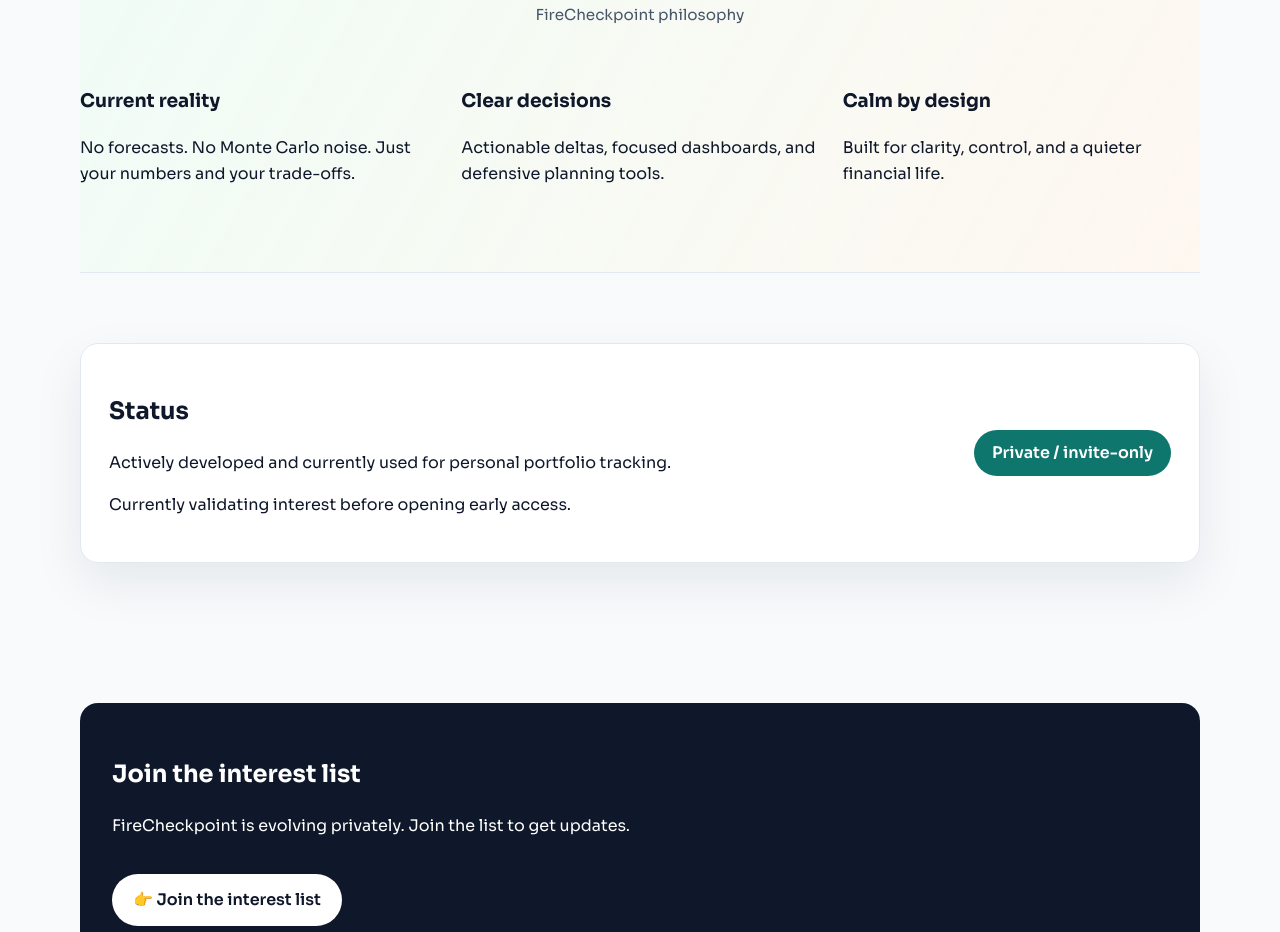
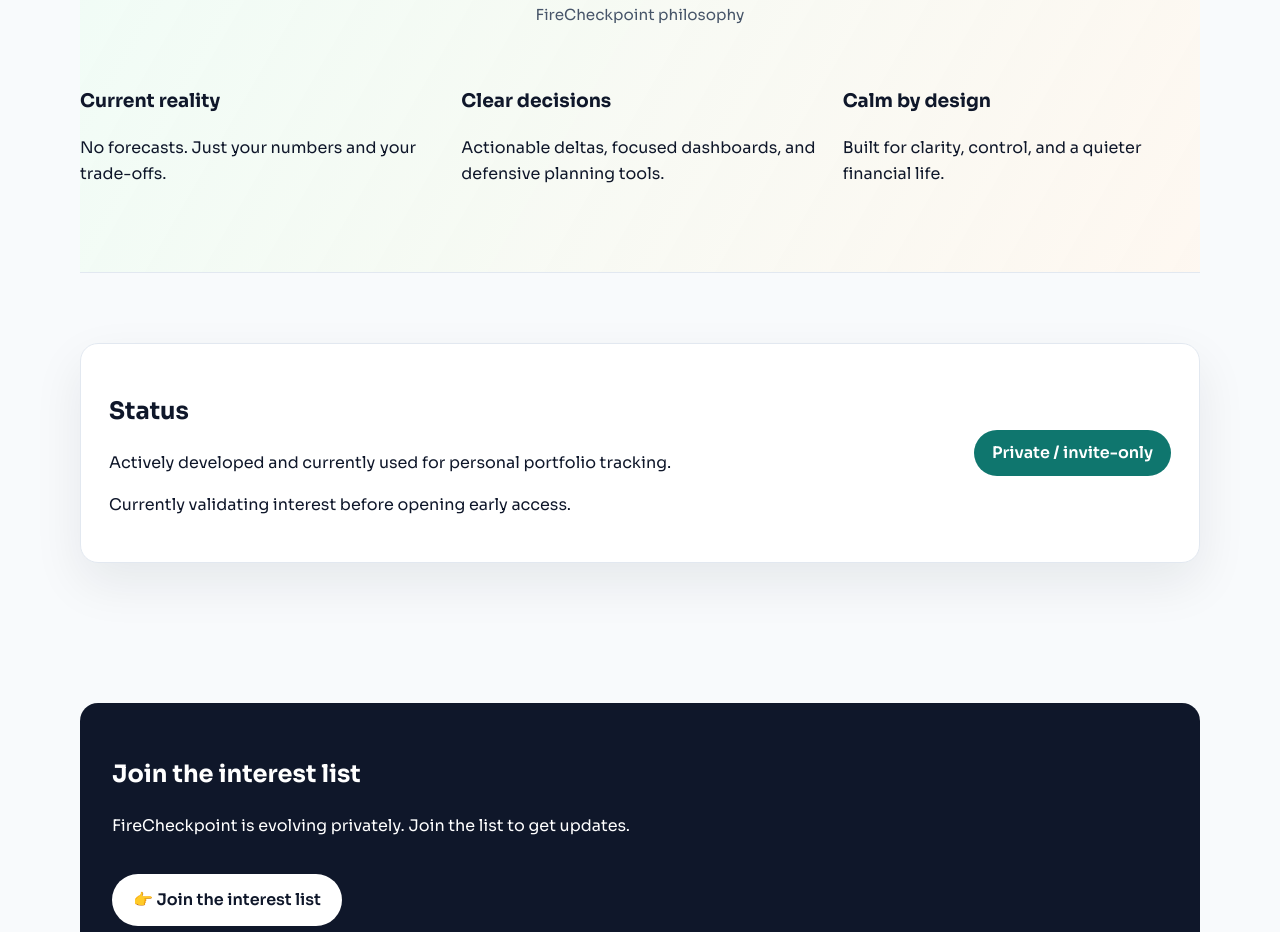
Before and after one commit to mintharaGaming13/fire-app-marketing, a plain HTML site: page index.html in a window 1280 px wide. Shown: the part 5420-6352 px from the top of the page. Drawn offline with Linux system fonts and the light colour scheme.

Commit message:
Removing Monte-carlo simulation

```diff
--- a/index.html
+++ b/index.html
@@ -244,7 +244,7 @@
       <div class="principles">
         <div>
           <h3>Current reality</h3>
-          <p>No forecasts. No Monte Carlo noise. Just your numbers and your trade-offs.</p>
+          <p>No forecasts. Just your numbers and your trade-offs.</p>
         </div>
         <div>
           <h3>Clear decisions</h3>
```
